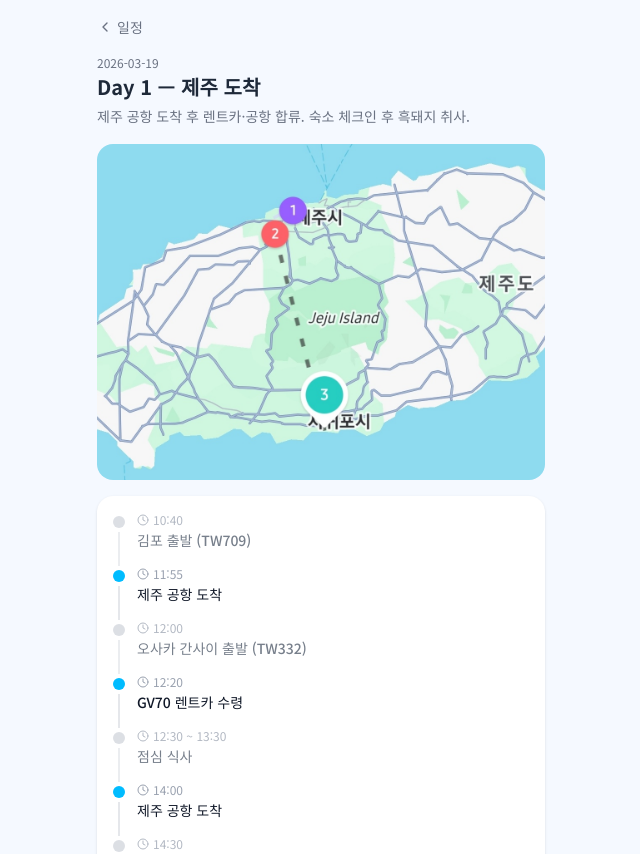
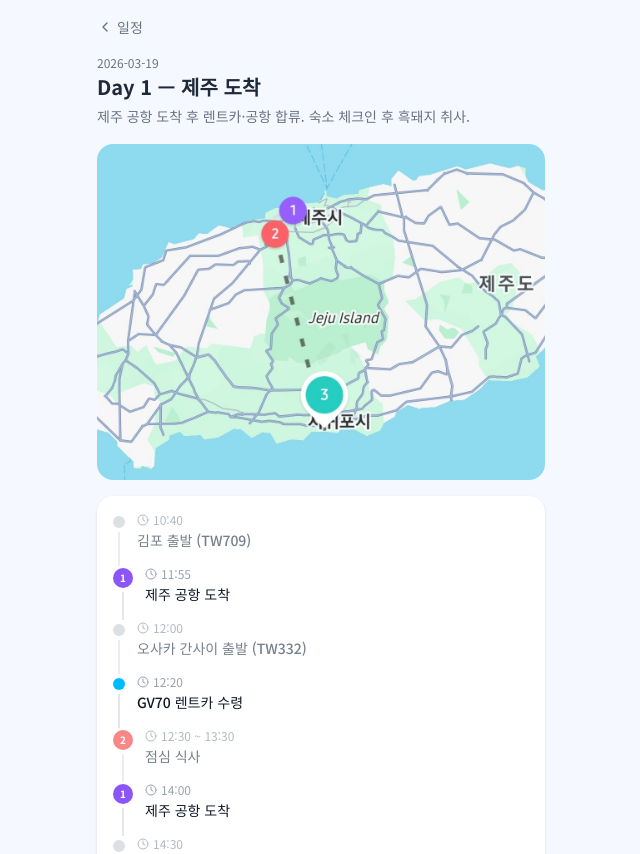
Before and after one commit to yglee8048/jeju-family-trip, a Next.js app: page /schedule/1 in a window 1280 px wide. Shown: the top 854 px of the page, without its empty margins (319-959 px from the left). Built offline with nearby package versions, Linux system fonts and the light colour scheme.

Commit message:
feat: 스케쥴에 마커 추가

```diff
--- a/src/components/schedule/TimelineItem.tsx
+++ b/src/components/schedule/TimelineItem.tsx
@@ -11,7 +11,16 @@ export function TimelineItem({item, lang}: Props) {
     return (
         <div className={`flex gap-3 ${item.highlight ? '' : 'opacity-75'}`}>
             <div className="flex flex-col items-center">
-                <div className={`w-3 h-3 rounded-full mt-1 shrink-0 ${item.highlight ? 'bg-sky-400' : 'bg-gray-300'}`}/>
+                {item.marker ? (
+                    <div
+                        className="w-5 h-5 rounded-full mt-0.5 shrink-0 flex items-center justify-center text-[10px] font-bold text-white"
+                        style={{backgroundColor: item.marker.color}}
+                    >
+                        {item.marker.num}
+                    </div>
+                ) : (
+                    <div className={`w-3 h-3 rounded-full mt-1 shrink-0 ${item.highlight ? 'bg-sky-400' : 'bg-gray-300'}`}/>
+                )}
                 <div className="w-0.5 bg-gray-200 flex-1 mt-1"/>
             </div>
             <div className="pb-4 flex-1">
--- a/src/data/schedule.ts
+++ b/src/data/schedule.ts
@@ -6,6 +6,7 @@ export interface TimelineItem {
     highlight?: boolean;
     groups?: Group[];
     note?: { ko: string; ja: string };
+    marker?: { num: number; color: string };
 }
 
 export interface LunchCandidate {
@@ -39,7 +40,13 @@ export const schedules: DaySchedule[] = [
         },
         timeline: [
             {time: '10:40', content: {ko: '김포 출발 (TW709)', ja: '金浦出発 (TW709)'}, groups: ['me_gf']},
-            {time: '11:55', content: {ko: '제주 공항 도착', ja: '済州空港 到着'}, groups: ['me_gf'], highlight: true},
+            {
+                time: '11:55',
+                content: {ko: '제주 공항 도착', ja: '済州空港 到着'},
+                groups: ['me_gf'],
+                highlight: true,
+                marker: {num: 1, color: '#8C55F8'}
+            },
             {time: '12:00', content: {ko: '오사카 간사이 출발 (TW332)', ja: '大阪関西出発 (TW332)'}, groups: ['sister_family']},
             {
                 time: '12:20',
@@ -47,8 +54,19 @@ export const schedules: DaySchedule[] = [
                 groups: ['me_gf'],
                 highlight: true
             },
-            {time: '12:30 ~ 13:30', content: {ko: '점심 식사', ja: 'ランチ'}, groups: ['me_gf']},
-            {time: '14:00', content: {ko: '제주 공항 도착', ja: '済州空港 到着'}, groups: ['sister_family'], highlight: true},
+            {
+                time: '12:30 ~ 13:30',
+                content: {ko: '점심 식사', ja: 'ランチ'},
+                groups: ['me_gf'],
+                marker: {num: 2, color: '#F85F61'}
+            },
+            {
+                time: '14:00',
+                content: {ko: '제주 공항 도착', ja: '済州空港 到着'},
+                groups: ['sister_family'],
+                highlight: true,
+                marker: {num: 1, color: '#8C55F8'}
+            },
             {time: '14:30', content: {ko: '김포 출발 (TW719)', ja: '金浦出発 (TW719)'}, groups: ['parents']},
             {
                 time: '15:00',
@@ -56,7 +74,13 @@ export const schedules: DaySchedule[] = [
                 groups: ['parents'],
                 highlight: true
             },
-            {time: '15:45', content: {ko: '제주 공항 도착', ja: '済州空港 到着'}, groups: ['parents'], highlight: true},
+            {
+                time: '15:45',
+                content: {ko: '제주 공항 도착', ja: '済州空港 到着'},
+                groups: ['parents'],
+                highlight: true,
+                marker: {num: 1, color: '#8C55F8'}
+            },
             {
                 time: '15:45',
                 content: {ko: '부모님 제주 도착 / 아이오닉9 합류', ja: '両親 済州到着 / IONIQ9 合流'},
@@ -67,7 +91,8 @@ export const schedules: DaySchedule[] = [
             {
                 time: '약 17:30',
                 content: {ko: '숙소 도착 및 체크인 (JW 메리어트 레지던스 제주)', ja: 'チェックイン (JWマリオット レジデンス 済州)'},
-                highlight: true
+                highlight: true,
+                marker: {num: 3, color: '#3BC4B8'}
             },
             {time: '저녁', content: {ko: '숙소에서 제주 흑돼지 구이', ja: '宿で済州黒豚焼肉'}, highlight: true},
         ],
@@ -90,17 +115,42 @@ export const schedules: DaySchedule[] = [
             ja: 'ホテル朝食後、城山 菜の花畑へ。家族スナップ撮影。アクアプラネット見学。夕食は刺身。'
         },
         timeline: [
-            {time: '07:30 ~ 09:00', content: {ko: '호텔 조식', ja: 'ホテル朝食'}, highlight: true},
+            {
+                time: '07:30 ~ 09:00',
+                content: {ko: '호텔 조식', ja: 'ホテル朝食'},
+                highlight: true,
+                marker: {num: 1, color: '#3BC4B8'}
+            },
             {time: '09:30', content: {ko: '숙소 출발 (차량 2대)', ja: '宿出発（2台）'}},
-            {time: '약 10:20', content: {ko: '성산 유채꽃 재배단지 도착', ja: '城山 菜の花畑 到着'}, highlight: true},
+            {
+                time: '약 10:20',
+                content: {ko: '성산 유채꽃 재배단지 도착', ja: '城山 菜の花畑 到着'},
+                highlight: true,
+                marker: {num: 2, color: '#8C55F8'}
+            },
             {time: '10:20 ~ 11:00', content: {ko: '유채꽃밭 자유 산책', ja: '菜の花畑 散策'}},
             {time: '11:00 ~ 12:00', content: {ko: '가족 스냅 사진 촬영', ja: 'ファミリースナップ撮影'}, highlight: true},
-            {time: '12:00 ~ 13:00', content: {ko: '점심 식사 (고기국수)', ja: 'ランチ（豚肉麺）'}, highlight: true},
-            {time: '13:30 ~ 15:30', content: {ko: '아쿠아플라넷 제주 관람', ja: 'アクアプラネット済州 見学'}, highlight: true},
+            {
+                time: '12:00 ~ 13:00',
+                content: {ko: '점심 식사 (고기국수)', ja: 'ランチ（豚肉麺）'},
+                highlight: true,
+                marker: {num: 3, color: '#F85F61'}
+            },
+            {
+                time: '13:30 ~ 15:30',
+                content: {ko: '아쿠아플라넷 제주 관람', ja: 'アクアプラネット済州 見学'},
+                highlight: true,
+                marker: {num: 4, color: '#8C55F8'}
+            },
             {time: '약 16:00', content: {ko: '하나로마트 — 회 구매', ja: 'ハナロマート — 刺身購入'}},
             {time: '약 16:30', content: {ko: '숙소 도착', ja: '宿到着'}},
             {time: '16:30 ~', content: {ko: '수영장 / 자유 시간', ja: 'プール / 自由時間'}},
-            {time: '저녁', content: {ko: '숙소에서 회 취식', ja: '宿で刺身'}, highlight: true},
+            {
+                time: '저녁',
+                content: {ko: '숙소에서 회 취식', ja: '宿で刺身'},
+                highlight: true,
+                marker: {num: 5, color: '#3BC4B8'}
+            },
         ],
         candidates: [
             {
@@ -122,11 +172,26 @@ export const schedules: DaySchedule[] = [
             ja: 'セビョルフレンズ体験後、涯月でランチ。姉家族を見送り。マノコーヒーハウスでコーヒータイム後、夕食、オレブ温泉へ。'
         },
         timeline: [
-            {time: '07:30 ~ 08:30', content: {ko: '아침 식사 — 오는 정 김밥 + 라면', ja: '朝食 — キンパブ + ラーメン'}, highlight: true},
+            {
+                time: '07:30 ~ 08:30',
+                content: {ko: '아침 식사 — 오는 정 김밥 + 라면', ja: '朝食 — キンパブ + ラーメン'},
+                highlight: true,
+                marker: {num: 2, color: '#F85F61'}
+            },
             {time: '09:00', content: {ko: '숙소 출발 (차량 2대)', ja: '宿出発（2台）'}},
-            {time: '약 10:00', content: {ko: '새별 프렌즈 도착', ja: 'セビョルフレンズ 到着'}, highlight: true},
+            {
+                time: '약 10:00',
+                content: {ko: '새별 프렌즈 도착', ja: 'セビョルフレンズ 到着'},
+                highlight: true,
+                marker: {num: 3, color: '#8C55F8'}
+            },
             {time: '10:00 ~ 11:30', content: {ko: '새별 프렌즈 체험', ja: 'セビョルフレンズ 体験'}, highlight: true},
-            {time: '12:00 ~ 13:00', content: {ko: '점심 식사 (애월)', ja: 'ランチ（涯月）'}, highlight: true},
+            {
+                time: '12:00 ~ 13:00',
+                content: {ko: '점심 식사 (애월)', ja: 'ランチ（涯月）'},
+                highlight: true,
+                marker: {num: 4, color: '#F85F61'}
+            },
             {
                 time: '약 13:30',
                 content: {ko: '제주 공항 도착', ja: '済州空港 到着'},
@@ -135,7 +200,8 @@ export const schedules: DaySchedule[] = [
             {
                 time: '14:00 ~ 15:00',
                 content: {ko: '누나 가족 배웅 (TW331 게이트 입장)', ja: '姉家族お見送り (TW331)'},
-                highlight: true
+                highlight: true,
+                marker: {num: 5, color: '#8C55F8'}
             },
             {time: '15:00', content: {ko: '아이오닉9 반납', ja: 'IONIQ9 返却'}, groups: ['me_gf', 'parents']},
             {time: '16:00', content: {ko: '오사카 도착', ja: '大阪到着'}, groups: ['sister_family']},
@@ -148,7 +214,8 @@ export const schedules: DaySchedule[] = [
                 time: '16:00 ~ 16:40',
                 content: {ko: '마노 커피하우스 커피 타임 (중문)', ja: 'マノコーヒーハウス コーヒータイム（中文）'},
                 groups: ['me_gf', 'parents'],
-                highlight: true
+                highlight: true,
+                marker: {num: 6, color: '#F85F61'}
             },
             {
                 time: '16:40 ~ 17:00',
@@ -159,13 +226,15 @@ export const schedules: DaySchedule[] = [
                 time: '17:00 ~ 18:30',
                 content: {ko: '올레마당 저녁 식사 (고등어 구이 / 갈치 조림)', ja: 'オルレマダン夕食（サバ焼き / タチウオ煮）'},
                 groups: ['me_gf', 'parents'],
-                highlight: true
+                highlight: true,
+                marker: {num: 7, color: '#F85F61'}
             },
             {
                 time: '19:00 ~ 20:30',
                 content: {ko: '오레브 핫 스프링 앤 스파', ja: 'オレブ ホットスプリング＆スパ'},
                 groups: ['me_gf', 'parents'],
-                highlight: true
+                highlight: true,
+                marker: {num: 8, color: '#3BC4B8'}
             },
         ],
         candidates: [
@@ -189,15 +258,30 @@ export const schedules: DaySchedule[] = [
         groups: ['me_gf', 'parents'],
         timeline: [
             {time: '아침', content: {ko: '숙소 휴식 / 수영장 마지막 이용', ja: '宿で休息 / プール最終利用'}},
-            {time: '11:00', content: {ko: '체크아웃', ja: 'チェックアウト'}, highlight: true},
-            {time: '12:00 ~ 13:00', content: {ko: '점심 식사', ja: 'ランチ'}, highlight: true},
+            {
+                time: '11:00',
+                content: {ko: '체크아웃', ja: 'チェックアウト'},
+                highlight: true,
+                marker: {num: 1, color: '#3BC4B8'}
+            },
+            {
+                time: '12:00 ~ 13:00',
+                content: {ko: '점심 식사', ja: 'ランチ'},
+                highlight: true,
+                marker: {num: 2, color: '#F85F61'}
+            },
             {
                 time: '13:00 ~ 13:30',
                 content: {ko: '마노 커피 하우스 (말차 라떼)', ja: 'マノコーヒーハウス（抹茶ラテ）'},
                 highlight: true
             },
             {time: '약 14:15', content: {ko: 'GV70 반납 (제주 쏘카 터미널)', ja: 'GV70 返却（済州ソカターミナル）'}},
-            {time: '15:15', content: {ko: '제주 출발 (TW718)', ja: '済州出発 (TW718)'}, highlight: true},
+            {
+                time: '15:15',
+                content: {ko: '제주 출발 (TW718)', ja: '済州出発 (TW718)'},
+                highlight: true,
+                marker: {num: 3, color: '#8C55F8'}
+            },
             {time: '16:30', content: {ko: '김포 도착', ja: '金浦到着'}, highlight: true},
         ],
         candidates: [
```
